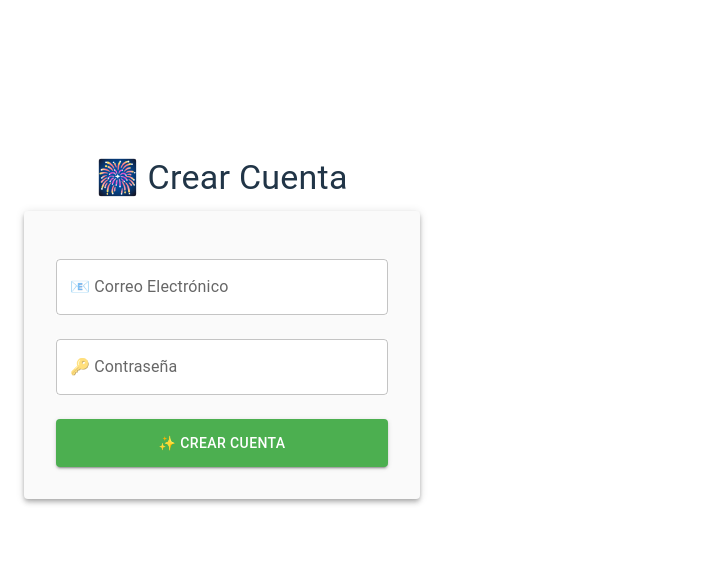
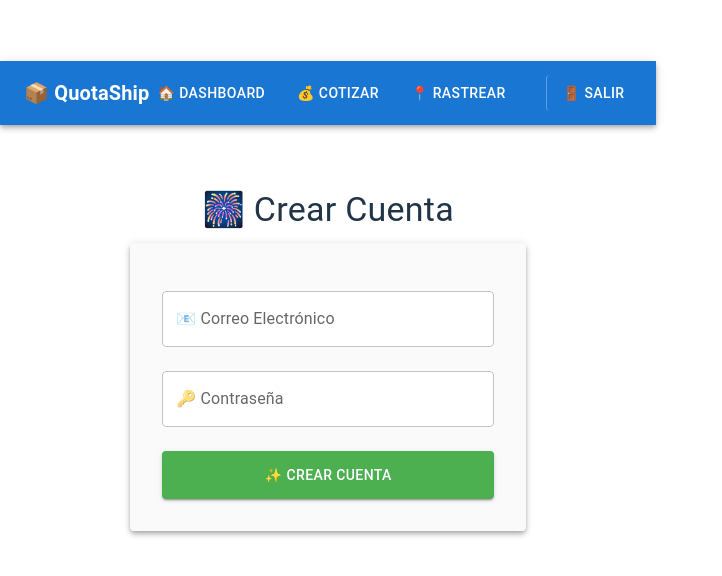
Before and after one commit to wilson-elemente/Front-quotation-and-delivery, a React (Vite) app in the folder frontend-quotation/: page /register in a window 1280 px wide. Shown: the part 104-680 px from the top of the page, without its empty margins (0-722 px from the left). Built offline with nearby package versions, Linux system fonts and the light colour scheme; sample sign-in values are in the browser's storage.

Commit message:
feat: implement authentication context and navigation bar

```diff
--- a/frontend-quotation/src/App.tsx
+++ b/frontend-quotation/src/App.tsx
@@ -5,6 +5,8 @@ import DashboardPage from './pages/DashboardPage';
 import QuotePage from './pages/QuotePage';
 import type { JSX } from 'react';
 import TrackShipmentPage from './pages/TrackShipmentPage';
+import NavBar from './components/NavBar';
+import { AuthProvider } from './contexts/AuthContext';
 
 
 function PrivateRoute({ children }: { children: JSX.Element }) {
@@ -14,7 +16,9 @@ function PrivateRoute({ children }: { children: JSX.Element }) {
 
 function App() {
   return (
+    <AuthProvider>
       <Router>
+        <NavBar />
         <Routes>
           <Route path="/" element={<LoginPage />} />
           <Route path="/register" element={<RegisterPage />} />
@@ -45,6 +49,7 @@ function App() {
           />
         </Routes>
       </Router>
+    </AuthProvider>
   );
 }
 
--- /dev/null
+++ b/frontend-quotation/src/components/NavBar.tsx
@@ -0,0 +1,87 @@
+import { AppBar, Toolbar, Typography, Button, Box } from '@mui/material';
+import { Link, useNavigate } from 'react-router-dom';
+import { useAuth } from '../contexts/AuthContext';
+
+function NavBar() {
+  const { isAuthenticated, logout } = useAuth();
+  const navigate = useNavigate();
+
+  const handleLogout = () => {
+    logout();
+    navigate('/');
+  };
+
+  return (
+    <AppBar position="static" sx={{ backgroundColor: '#1976d2' }}>
+      <Toolbar>
+        <Typography variant="h6" component="div" sx={{ flexGrow: 1, fontWeight: 'bold' }}>
+          📦 QuotaShip
+        </Typography>
+
+        {isAuthenticated ? (
+          // Usuario autenticado
+          <Box sx={{ display: 'flex', gap: 2 }}>
+            <Button
+              color="inherit"
+              component={Link}
+              to="/dashboard"
+              sx={{ '&:hover': { backgroundColor: 'rgba(255,255,255,0.1)' } }}
+            >
+              🏠 Dashboard
+            </Button>
+            <Button
+              color="inherit"
+              component={Link}
+              to="/quote"
+              sx={{ '&:hover': { backgroundColor: 'rgba(255,255,255,0.1)' } }}
+            >
+              💰 Cotizar
+            </Button>
+            <Button
+              color="inherit"
+              component={Link}
+              to="/track"
+              sx={{ '&:hover': { backgroundColor: 'rgba(255,255,255,0.1)' } }}
+            >
+              📍 Rastrear
+            </Button>
+            <Button
+              color="inherit"
+              onClick={handleLogout}
+              sx={{
+                '&:hover': { backgroundColor: 'rgba(255,255,255,0.1)' },
+                marginLeft: 2,
+                borderLeft: '1px solid rgba(255,255,255,0.3)',
+                paddingLeft: 2
+              }}
+            >
+              🚪 Salir
+            </Button>
+          </Box>
+        ) : (
+          // Usuario no autenticado
+          <Box sx={{ display: 'flex', gap: 2 }}>
+            <Button
+              color="inherit"
+              component={Link}
+              to="/"
+              sx={{ '&:hover': { backgroundColor: 'rgba(255,255,255,0.1)' } }}
+            >
+              🔓 Iniciar Sesión
+            </Button>
+            <Button
+              color="inherit"
+              component={Link}
+              to="/register"
+              sx={{ '&:hover': { backgroundColor: 'rgba(255,255,255,0.1)' } }}
+            >
+              ✨ Registrarse
+            </Button>
+          </Box>
+        )}
+      </Toolbar>
+    </AppBar>
+  );
+}
+
+export default NavBar;
--- /dev/null
+++ b/frontend-quotation/src/contexts/AuthContext.tsx
@@ -0,0 +1,45 @@
+import { createContext, useContext, useState, useEffect, ReactNode } from 'react';
+
+interface AuthContextType {
+  isAuthenticated: boolean;
+  login: () => void;
+  logout: () => void;
+}
+
+const AuthContext = createContext<AuthContextType | undefined>(undefined);
+
+export const useAuth = () => {
+  const context = useContext(AuthContext);
+  if (context === undefined) {
+    throw new Error('useAuth must be used within an AuthProvider');
+  }
+  return context;
+};
+
+interface AuthProviderProps {
+  children: ReactNode;
+}
+
+export const AuthProvider = ({ children }: AuthProviderProps) => {
+  const [isAuthenticated, setIsAuthenticated] = useState(false);
+
+  useEffect(() => {
+    const token = localStorage.getItem('token');
+    setIsAuthenticated(!!token);
+  }, []);
+
+  const login = () => {
+    setIsAuthenticated(true);
+  };
+
+  const logout = () => {
+    localStorage.removeItem('token');
+    setIsAuthenticated(false);
+  };
+
+  return (
+    <AuthContext.Provider value={{ isAuthenticated, login, logout }}>
+      {children}
+    </AuthContext.Provider>
+  );
+};
--- a/frontend-quotation/src/pages/LoginPage.tsx
+++ b/frontend-quotation/src/pages/LoginPage.tsx
@@ -3,6 +3,7 @@ import { TextField, Button, Container, Typography, Paper, Box, Alert } from '@mu
 import { useNavigate } from 'react-router-dom';
 import { login } from '../services/authService';
 import { useState } from 'react';
+import { useAuth } from '../contexts/AuthContext';
 type FormData = {
     email: string;
     password: string;
@@ -12,12 +13,14 @@ export default function LoginPage() {
     const { register, handleSubmit } = useForm<FormData>();
     const navigate = useNavigate();
     const [error, setError] = useState('');
+    const { login: authLogin } = useAuth();
 
     const onSubmit = async (data: FormData) => {
         try {
             setError('');
             const response = await login(data.email, data.password);
             localStorage.setItem('token', response.token);
+            authLogin(); // Actualizar el contexto de autenticación
             navigate('/dashboard');
         } catch (error) {
             console.error('Login failed:', error);
--- a/frontend-quotation/src/pages/RegisterPage.tsx
+++ b/frontend-quotation/src/pages/RegisterPage.tsx
@@ -3,6 +3,7 @@ import { TextField, Button, Container, Typography, Paper, Box, Alert } from '@mu
 import { register as registerUser } from '../services/authService';
 import { useNavigate } from 'react-router-dom';
 import { useState } from 'react';
+import { useAuth } from '../contexts/AuthContext';
 
 type FormData = {
   email: string;
```
Lines whose indentation alone changed are shown as unchanged.
